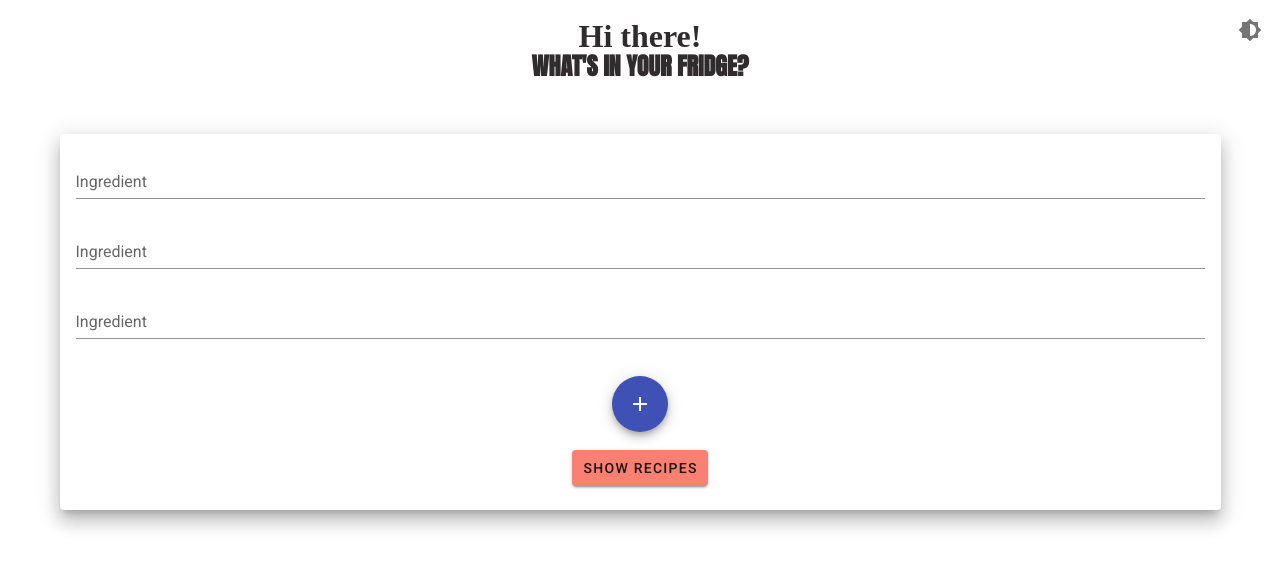
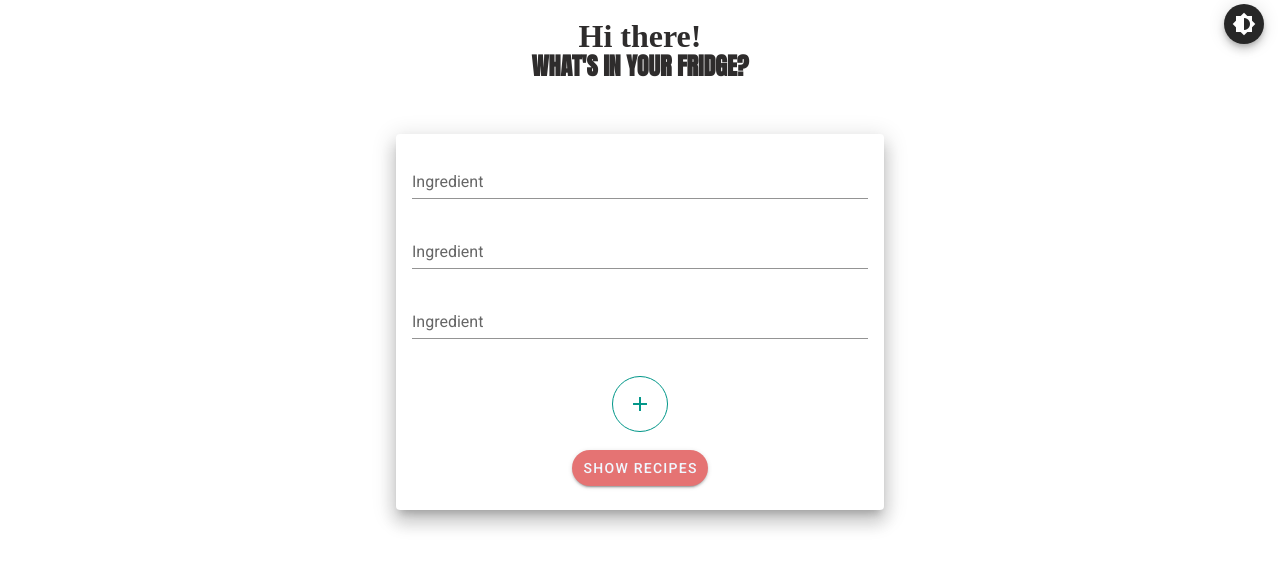
Before and after one commit to Vivi-Vo/recipe-vue, a Vue app: page / in a window 1280 px wide. Shown: the top 568 px of the page. Built offline with nearby package versions, Linux system fonts and the light colour scheme; a web font is replaced by a local one.

Commit message:
Complete basic functionality - Set max-width to 375px - Add time cook - Display recipe Url when analyzedInstructions is null - Consolidate API calls for RecipeCard component

```diff
--- a/src/components/Home.vue
+++ b/src/components/Home.vue
@@ -1,37 +1,38 @@
 <template>
-  <v-app id="home">
-    <v-container >
+  <v-app >
+    <v-container id="home">
       <v-row dense justify="center" alignment="center">
         <v-col cols="12">
           <h1 id="greeting" class="mb-n3">Hi there!</h1>
           <h2 id="headline">WHAT'S IN YOUR FRIDGE?</h2>
 
-          <v-card class="elevation-12">
+          <v-card id="ingredientForm" class="elevation-12">
             <v-card-text>
-              <v-form
-                id="ingredientForm"
-                class="form-group"
-                v-for="(item, index) in ingredients"
-                :key="index"
-              >
+              <v-form class="form-group" v-for="(item, index) in ingredients" :key="index">
                 <v-text-field label="Ingredient" v-model="ingredients[index]" />
               </v-form>
             </v-card-text>
 
             <div class="btn-group">
-              <v-btn class="mx-2" fab dark color="indigo">
+              <v-btn class="mx-2" fab dark outlined color="teal">
                 <v-icon dark>mdi-plus</v-icon>
               </v-btn>
 
               <v-card-actions>
-                <v-btn v-on:click="fetchRecipe" class="btn btn-primary mb-4" id="showRecipe">SHOW RECIPES</v-btn>
+                <v-btn
+                  rounded
+                  class="btn mb-4"
+                  id="showRecipe"
+                  color="#E57373"
+                  v-on:click="fetchRecipe"
+                >SHOW RECIPES</v-btn>
               </v-card-actions>
             </div>
           </v-card>
         </v-col>
       </v-row>
 
-      <v-btn small absolute top right icon v-on:click="setTheme">
+      <v-btn class="mt-6" small absolute top right fab dark v-on:click="setTheme">
         <v-icon dark>mdi-brightness-6</v-icon>
       </v-btn>
 
@@ -97,19 +98,19 @@ export default {
 #home {
   display: flex;
   flex-direction: column;
-
   color: rgb(46, 44, 44);
   font-family: roboto;
-}
+  max-width: 512px;}
 #showRecipe {
   background-color: salmon;
   margin-top: 10px;
   padding: 10px;
+  color: aliceblue;
 }
 #greeting {
   font-family: "League Script", cursive;
   text-align: center;
-  font-size:xx-large;
+  font-size: xx-large;
 }
 
 #headline {
@@ -117,9 +118,13 @@ export default {
   font-family: "Anton", sans-serif;
   font-style: normal;
   font-stretch: ultra-condensed;
-  font-size:x-large;
+  font-size: x-large;
   margin-top: 0;
   margin-bottom: 50px;
 }
 
+#ingredientForm {
+  flex-basis: 30%;
+  flex-grow: 0;
+  }
 </style>
--- a/src/components/RecipeCard.vue
+++ b/src/components/RecipeCard.vue
@@ -2,44 +2,55 @@
   <v-row justify="center" alignment="center">
     <v-col v-for="dish in dishes" :key="dish.id" cols="6">
       <v-card>
-        <div class="flex flex-no-wrap justify-space-between">
+        <div id="card" class="flex justify-space-between">
           <v-img
+            class="align-self"
             :src="dish.image"
             gradient="to bottom, rgba(0,0,0,.1), rgba(0,0,0,.5)"
             @click.stop="dialog=true;getRecipeIngredients(dish.id);selectedDish=dish"
           />
-          <v-card-title v-text="dish.title"></v-card-title>
+          <p class="title" v-text="dish.title"></p>
         </div>
       </v-card>
     </v-col>
 
-    <v-dialog v-model="dialog">
+    <v-dialog class="popup" v-model="dialog">
       <v-card>
-        <v-card-title id="popup">
+        <v-card-title >
           <span class="headline">{{selectedDish.title}}</span>
         </v-card-title>
+
+        <v-card-text>
+          <span class="headline">Time Cook: {{timeCook}} minutes</span>
+        </v-card-text>
+
+        <v-btn class="btn mb-4" raised color="purple lighten-4">Ingredients</v-btn>
+        <v-spacer></v-spacer>
+        <v-btn raised color="purple lighten-4">Direction</v-btn>
+
         <v-card-text>
           <ul>
             <li v-for="item in ingredients" :key="item.index">{{item}}</li>
           </ul>
         </v-card-text>
-        <v-btn
-          raised
-          color="purple lighten-4"
-          @click="getInstruction(selectedDish.id)"
-        >Get Direction</v-btn>
 
         <v-card-text v-if="instructions.length">
+          <p>Steps: </p>
           <ol>
             <li v-for="steps in instructions" :key="steps.number">{{steps.step}}</li>
           </ol>
+        </v-card-text>
+
+        <v-card-text v-if="instructionURL">
+          <a :href="instructionURL" target="_blank">Recipe URL</a>
+          <p></p>
         </v-card-text>
 
         <v-card-actions>
           <v-btn icon @click="scrollToTop">
             <v-icon>mdi-arrow-up-circle</v-icon>
           </v-btn>
-          <v-btn absolute bottom right color="green darken-1" text @click="dialog = false">Back</v-btn>
+          <v-btn absolute bottom right color="green darken-1" text @click="dialog =false">Back</v-btn>
         </v-card-actions>
       </v-card>
     </v-dialog>
@@ -60,28 +71,30 @@ export default {
       url_base: "https://api.spoonacular.com/recipes",
       selectedDish: {},
       ingredients: [],
-      instructionURL: ""
+      instructionURL: "",
+      timeCook: ""
     };
   },
   methods: {
     getRecipeIngredients: function(id) {
       this.ingredients.length = 0;
       this.instructions.length = 0;
-      const url = `${this.url_base}/${id}/ingredientWidget.json?apiKey=${this.api_key}`;
+      this.instructionURL = "";
+      this.timeCook = "";
+
+      const url = `${this.url_base}/${id}/information?&apiKey=${this.api_key}`;
       fetch(url)
         .then(res => res.json())
         .then(result => {
-          result.ingredients.forEach(element => {
+          result.extendedIngredients.forEach(element => {
             this.ingredients.push(element.name);
           });
-        });
-    },
-    getInstruction: function(id) {
-      const url = `${this.url_base}/${id}/analyzedInstructions?&apiKey=${this.api_key}&stepBreakdown=true`;
-      fetch(url)
-        .then(res => res.json())
-        .then(result => {
-          this.instructions = result[0].steps;
+          this.timeCook = result.readyInMinutes;
+          if (result.analyzedInstructions.length === 0) {
+            this.instructionURL = result.sourceUrl;
+          } else {
+            this.instructions = result.analyzedInstructions[0].steps;
+          }
         });
     },
     scrollToTop() {
@@ -97,4 +110,12 @@ export default {
 html {
   scroll-behavior: smooth;
 }
+.title {
+  align-self: start;
+  text-align: center;
+}
+
+.popup {
+
+}
 </style>
```
Also changed, not shown: src/assets/cute-background.jpg (deleted).
